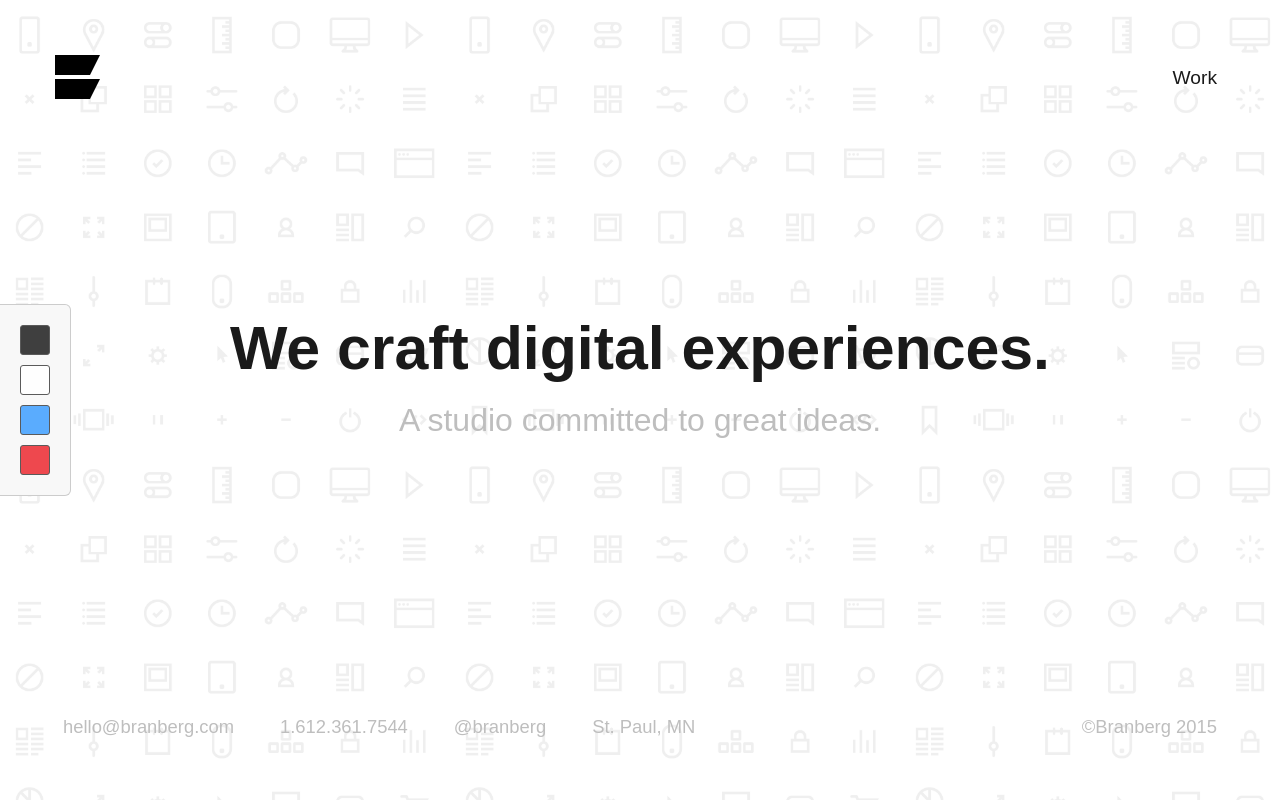
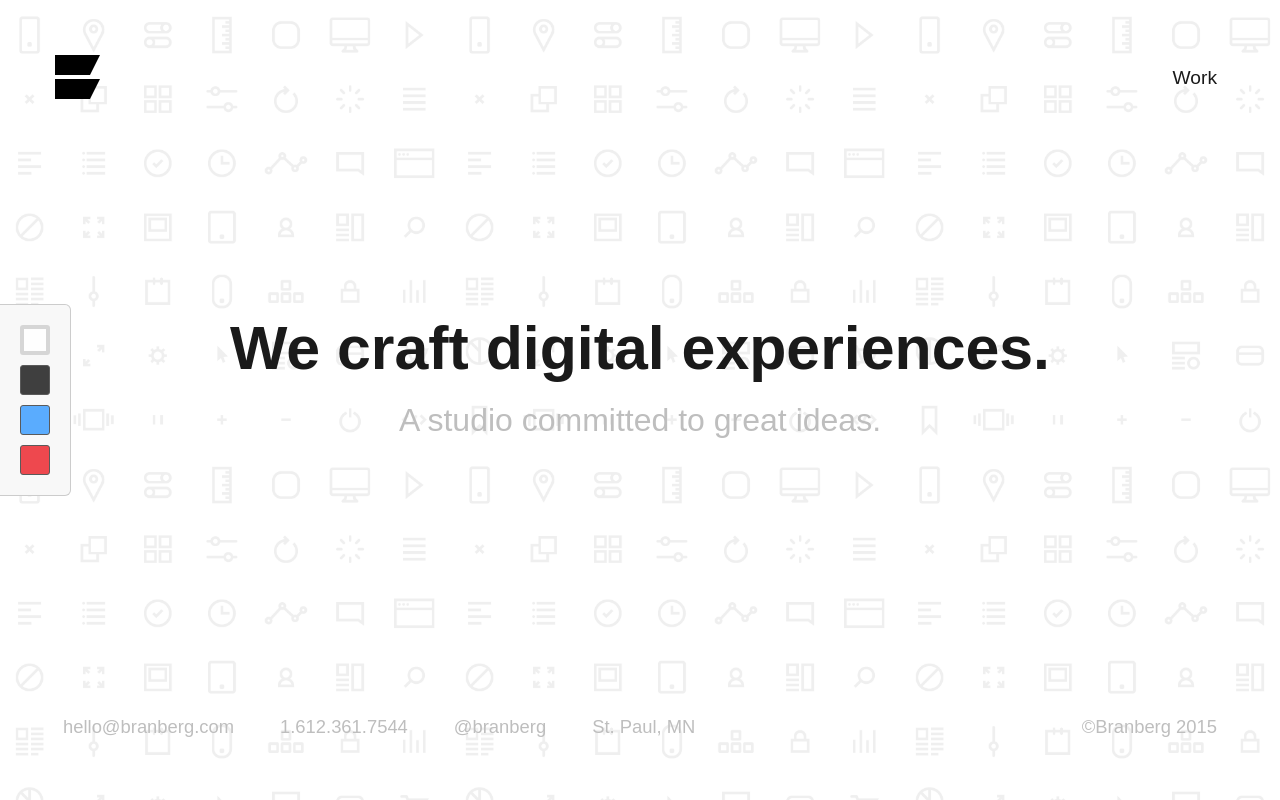
Before and after one commit to sambrannon/sass-theme-switcher, a website: page index.html in a window 1280 px wide. Drawn offline with nearby package versions, Linux system fonts and the light colour scheme.

Commit message:
Added active state to themer buttons

```diff
--- a/sass/main.scss
+++ b/sass/main.scss
@@ -35,10 +35,14 @@
       margin-bottom: 0;
     }
 
-    &#theme-01{ background-color: #111111; }
-    &#theme-02{ background-color: #ffffff; }
+    &#theme-01{ background-color: #ffffff; }
+    &#theme-02{ background-color: #111111; }
     &#theme-03{ background-color: #3399ff; }
     &#theme-04{ background-color: #ec1c24; }
+
+    &.active{
+      border: solid 4px #cecece;
+    }
 
   }
 
--- a/scripts/main.js
+++ b/scripts/main.js
@@ -23,6 +23,9 @@ $(document).ready(function(){
   // Load first theme right away
   $('head').append('<link id="theme-sheet" rel="stylesheet" type="text/css" href="' + themes[0]['path'] + '">');
 
+  // Set correct button with active state
+  $('button#'+themes[0]['id']).addClass('active');
+
   // Do everything when a button is clicked
   $('button[id^=theme-]').on('click', function(){
 
@@ -39,7 +42,14 @@ $(document).ready(function(){
       if( this.id == id ){
         $('head').append('<link id="theme-sheet" rel="stylesheet" type="text/css" href="' + this.path + '">');
       }
+
     });
+
+    // Remove active state from all button
+    $('button[id^=theme-]').removeClass('active');
+
+    // Add active state to clicked button
+    $(this).addClass('active');
 
   })
 
```
Also changed, not shown: css/main.css.
